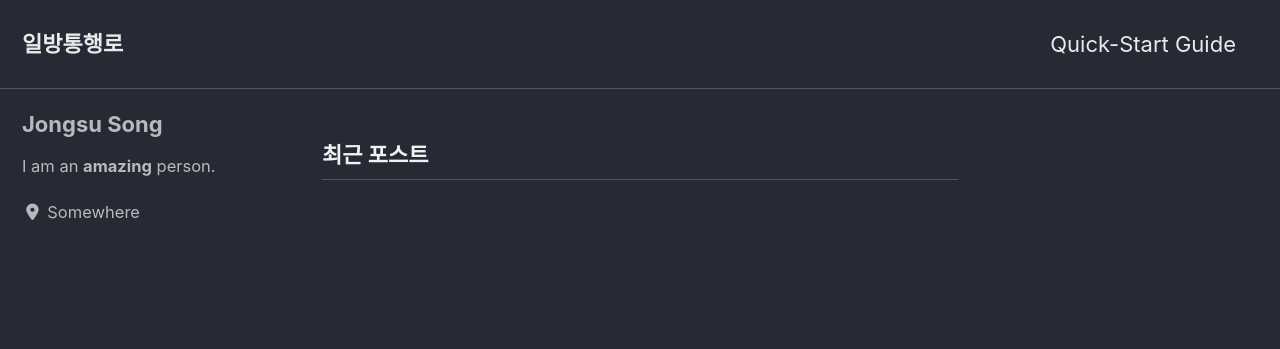
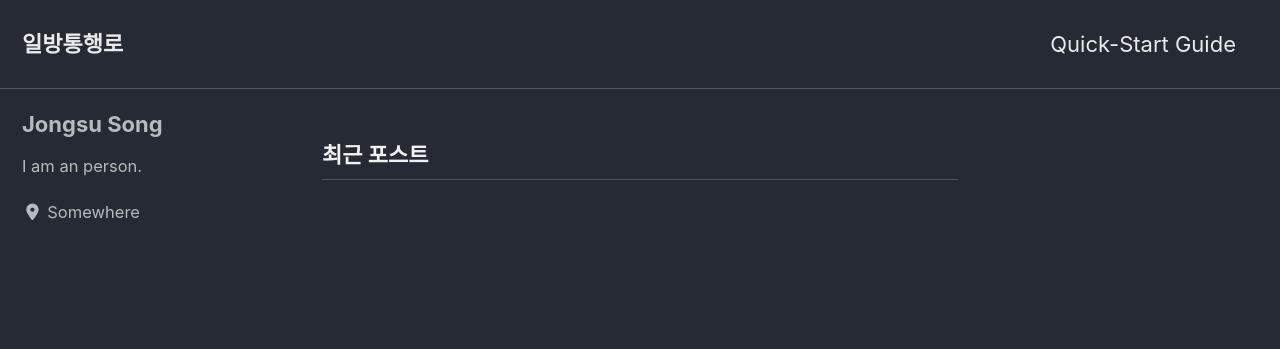
Before and after one commit to justinjongsusong/justinjongsusong.github.io, a Jekyll site: the page built from index.html, in a window 1280 px wide. Shown: the top 349 px of the page. Built offline with Jekyll 4.4.1, drawn with Linux system fonts in a browser that asks for light colours; cached includes are drawn as plain includes; nearby versions of some CDN libraries; the list of posts is cut into pages by our own code.

Commit message:
Update _config.yml

```diff
--- a/_config.yml
+++ b/_config.yml
@@ -109,7 +109,7 @@ analytics:
 author:
   name             : "Jongsu Song"
   avatar           : # path of avatar image, e.g. "/assets/images/bio-photo.jpg"
-  bio              : "I am an **amazing** person."
+  bio              : "I am an person."
   location         : "Somewhere"
   email            :
   links:
```
